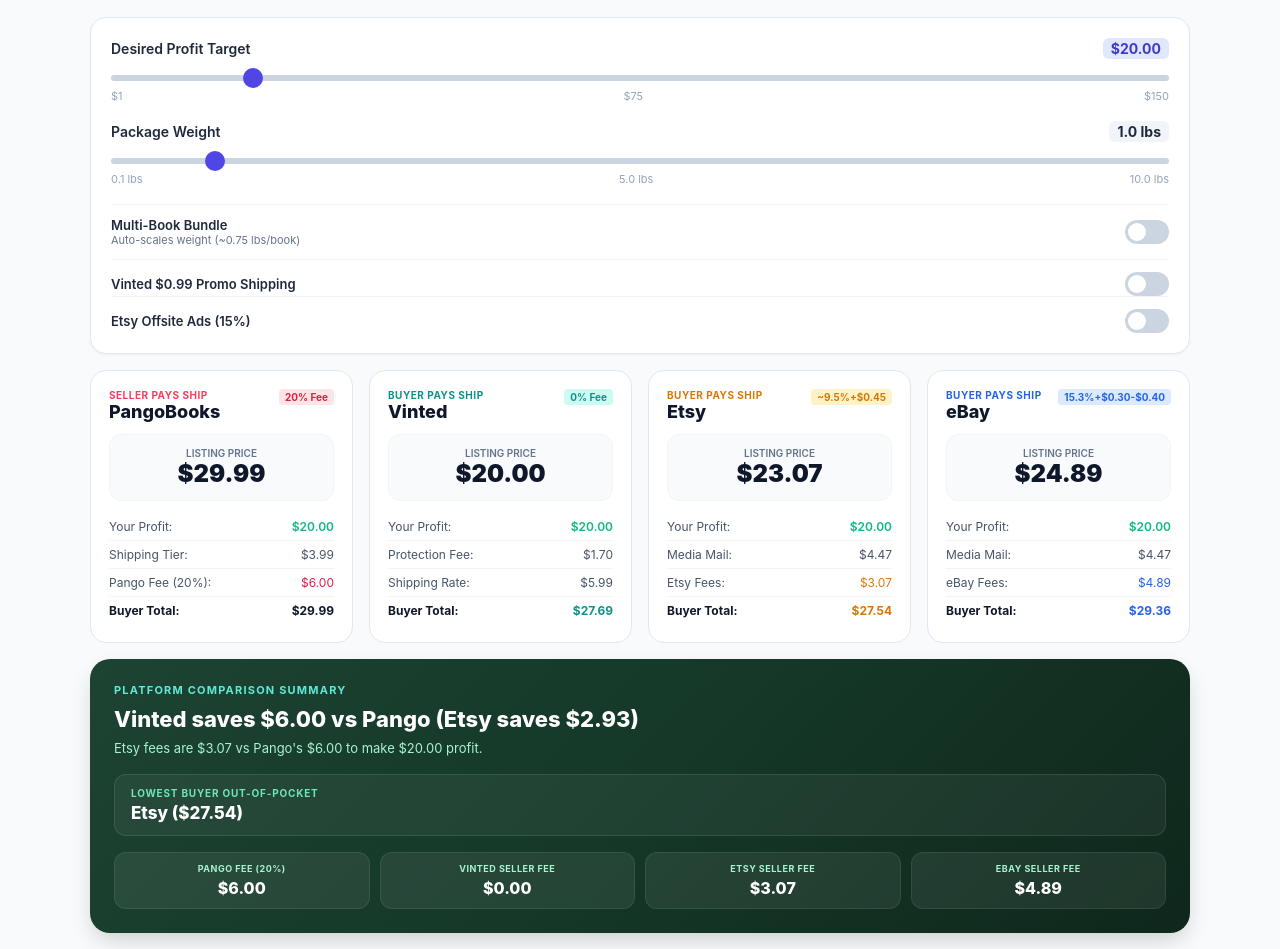
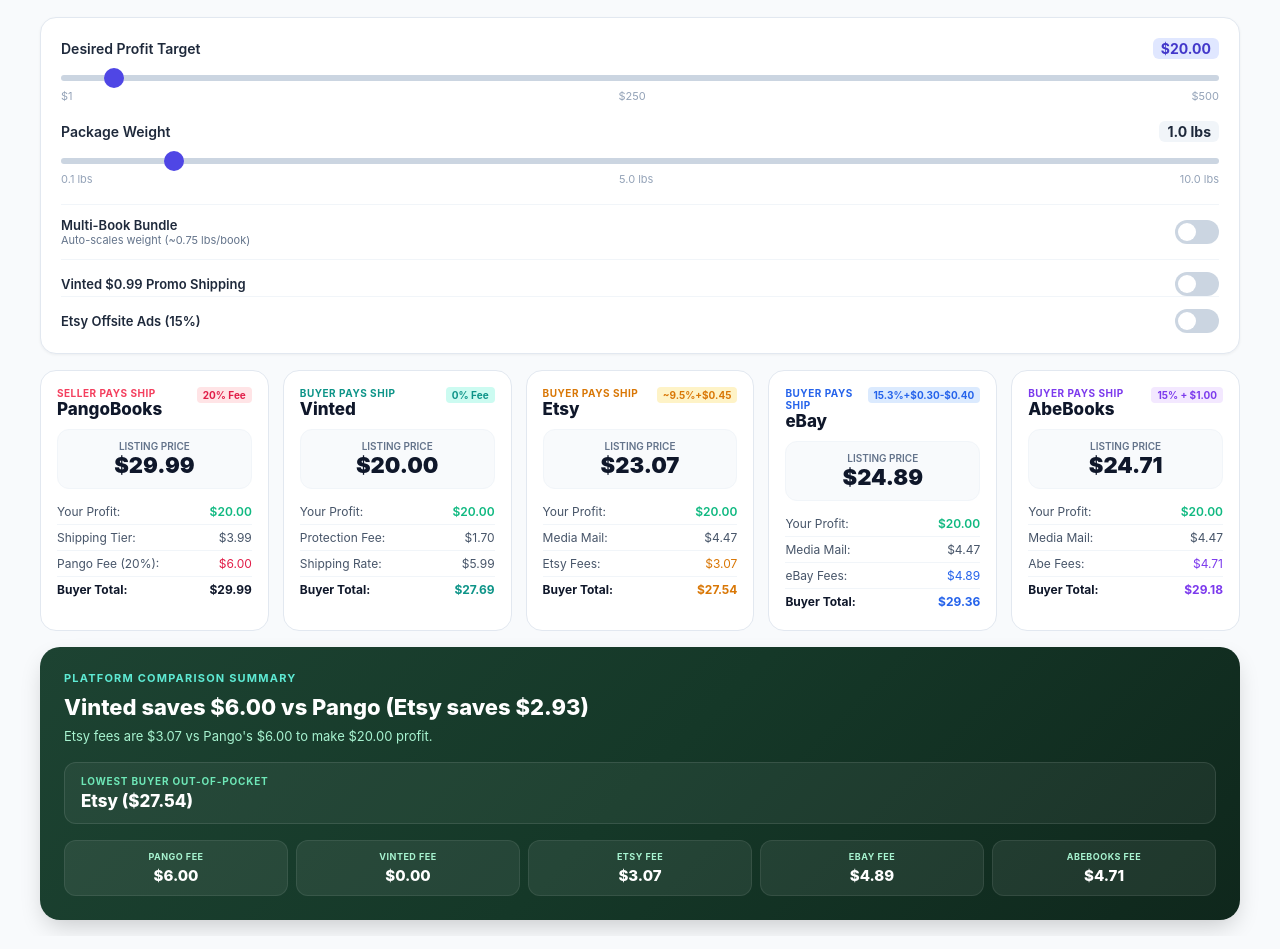
Before and after one commit to rustylgilpin/Book-calculator, a plain HTML site: page index.html in a window 1280 px wide. Shown: the part 68-1017 px from the top of the page. Drawn offline with Linux system fonts and the light colour scheme.

Commit message:
Update index.html

```diff
--- a/index.html
+++ b/index.html
@@ -10,7 +10,7 @@
   <style>
     * { box-sizing: border-box; margin: 0; padding: 0; }
     body { font-family: -apple-system, BlinkMacSystemFont, "Segoe UI", Roboto, Helvetica, Arial, sans-serif; background-color: #f8fafc; color: #1e293b; padding: 16px; }
-    .container { max-width: 1100px; margin: 0 auto; }
+    .container { max-width: 1200px; margin: 0 auto; }
     header { text-align: center; margin-bottom: 20px; }
     h1 { font-size: 24px; font-weight: 800; color: #0f172a; }
     .subtitle { font-size: 13px; color: #64748b; margin-top: 4px; }
@@ -33,26 +33,26 @@
     input:checked + .slider { background-color: #4f46e5; }
     input:checked + .slider:before { transform: translateX(20px); }
 
-    .grid { display: grid; grid-template-columns: repeat(auto-fit, minmax(240px, 1fr)); gap: 16px; margin-bottom: 16px; }
-    .platform-card { background: #fff; border-radius: 16px; padding: 18px; border: 1px solid #e2e8f0; display: flex; flex-direction: column; justify-content: space-between; }
-    .platform-header { display: flex; justify-content: space-between; align-items: flex-start; margin-bottom: 12px; }
+    .grid { display: grid; grid-template-columns: repeat(auto-fit, minmax(210px, 1fr)); gap: 14px; margin-bottom: 16px; }
+    .platform-card { background: #fff; border-radius: 16px; padding: 16px; border: 1px solid #e2e8f0; display: flex; flex-direction: column; justify-content: space-between; }
+    .platform-header { display: flex; justify-content: space-between; align-items: flex-start; margin-bottom: 10px; }
     .tag { font-size: 10px; font-weight: 700; text-transform: uppercase; letter-spacing: 0.5px; }
     .tag-pango { color: #f43f5e; }
     .tag-vinted { color: #0d9488; }
     .tag-etsy { color: #d97706; }
     .tag-ebay { color: #2563eb; }
-    .platform-title { font-size: 18px; font-weight: 800; color: #0f172a; }
+    .tag-abe { color: #7c3aed; }
+    .platform-title { font-size: 17px; font-weight: 800; color: #0f172a; }
 
-    .price-box { background: #f8fafc; border: 1px solid #f1f5f9; border-radius: 12px; padding: 12px; text-align: center; margin: 12px 0; }
+    .price-box { background: #f8fafc; border: 1px solid #f1f5f9; border-radius: 12px; padding: 10px; text-align: center; margin: 10px 0; }
     .price-label { font-size: 10px; color: #64748b; text-transform: uppercase; font-weight: 600; display: block; }
-    .price-val { font-size: 24px; font-weight: 900; color: #0f172a; }
+    .price-val { font-size: 22px; font-weight: 900; color: #0f172a; }
 
     .fee-list { font-size: 12px; color: #475569; }
-    .fee-item { display: flex; justify-content: space-between; padding: 6px 0; border-bottom: 1px solid #f1f5f9; }
+    .fee-item { display: flex; justify-content: space-between; padding: 5px 0; border-bottom: 1px solid #f1f5f9; }
     .fee-item:last-child { border-bottom: none; font-weight: 700; color: #0f172a; }
     .profit-text { color: #10b981; font-weight: 600; }
 
-    /* Styled Green Summary Card */
     .summary-card {
       background: linear-gradient(135deg, #1d4332 0%, #153828 50%, #0f271c 100%);
       color: #ffffff;
@@ -80,7 +80,6 @@
       margin-bottom: 18px;
     }
 
-    /* Inner Stat Cards */
     .summary-inner-box {
       background: rgba(255, 255, 255, 0.05);
       border: 1px solid rgba(255, 255, 255, 0.1);
@@ -102,17 +101,16 @@
       color: #ffffff;
     }
 
-    /* Bottom Fee Grid */
     .summary-fee-grid {
       display: grid;
-      grid-template-columns: repeat(auto-fit, minmax(130px, 1fr));
-      gap: 10px;
+      grid-template-columns: repeat(auto-fit, minmax(110px, 1fr));
+      gap: 8px;
     }
     .summary-fee-card {
       background: rgba(255, 255, 255, 0.07);
       border: 1px solid rgba(255, 255, 255, 0.08);
       border-radius: 12px;
-      padding: 10px 12px;
+      padding: 10px 8px;
       text-align: center;
     }
     .summary-fee-label {
@@ -124,7 +122,7 @@
       margin-bottom: 4px;
     }
     .summary-fee-val {
-      font-size: 16px;
+      font-size: 15px;
       font-weight: 800;
       color: #ffffff;
     }
@@ -140,7 +138,7 @@
   <div class="container">
     <header>
       <h1>Book Listing Price Calculator</h1>
-      <div class="subtitle">PangoBooks vs. Vinted vs. Etsy vs. eBay</div>
+      <div class="subtitle">PangoBooks vs. Vinted vs. Etsy vs. eBay vs. AbeBooks</div>
     </header>
 
     <div class="card">
@@ -149,8 +147,8 @@
           <span id="profitLabel">Desired Profit Target</span>
           <span id="profitDisplay" class="badge">$20.00</span>
         </div>
-        <input type="range" id="profitSlider" min="1" max="150" step="0.5" value="20">
-        <div class="range-labels"><span>$1</span><span>$75</span><span>$150</span></div>
+        <input type="range" id="profitSlider" min="1" max="500" step="1" value="20">
+        <div class="range-labels"><span>$1</span><span>$250</span><span>$500</span></div>
       </div>
 
       <div class="control-group">
@@ -304,9 +302,32 @@
           </div>
         </div>
       </div>
+
+      <!-- AbeBooks -->
+      <div class="platform-card">
+        <div>
+          <div class="platform-header">
+            <div>
+              <div class="tag tag-abe">Buyer Pays Ship</div>
+              <div class="platform-title">AbeBooks</div>
+            </div>
+            <span style="font-size:10px; background:#f3e8ff; color:#7c3aed; padding:2px 6px; border-radius:4px; font-weight:bold;">15% + $1.00</span>
+          </div>
+          <div class="price-box">
+            <span class="price-label">Listing Price</span>
+            <span id="abePrice" class="price-val">$0.00</span>
+          </div>
+          <div class="fee-list">
+            <div class="fee-item"><span>Your Profit:</span><span id="abeProfit" class="profit-text">$0.00</span></div>
+            <div class="fee-item"><span>Media Mail:</span><span id="abeShipping">$0.00</span></div>
+            <div class="fee-item"><span>Abe Fees:</span><span id="abeFee" style="color:#7c3aed">$0.00</span></div>
+            <div class="fee-item"><span>Buyer Total:</span><span id="abeBuyerTotal" style="color:#7c3aed">$0.00</span></div>
+          </div>
+        </div>
+      </div>
     </div>
 
-    <!-- Styled Summary Box matching img_1687 -->
+    <!-- Green Summary Card -->
     <div class="summary-card">
       <div class="summary-header-tag">Platform Comparison Summary</div>
       <div class="summary-title-main" id="bestPlatformTitle">Vinted saves $6.00 vs Pango (Etsy saves $2.93)</div>
@@ -319,20 +340,24 @@
 
       <div class="summary-fee-grid">
         <div class="summary-fee-card">
-          <div class="summary-fee-label">Pango Fee (20%)</div>
+          <div class="summary-fee-label">Pango Fee</div>
           <div class="summary-fee-val" id="sumPangoFee">$6.00</div>
         </div>
         <div class="summary-fee-card">
-          <div class="summary-fee-label">Vinted Seller Fee</div>
+          <div class="summary-fee-label">Vinted Fee</div>
           <div class="summary-fee-val" id="sumVintedFee">$0.00</div>
         </div>
         <div class="summary-fee-card">
-          <div class="summary-fee-label">Etsy Seller Fee</div>
+          <div class="summary-fee-label">Etsy Fee</div>
           <div class="summary-fee-val" id="sumEtsyFee">$3.07</div>
         </div>
         <div class="summary-fee-card">
-          <div class="summary-fee-label">eBay Seller Fee</div>
+          <div class="summary-fee-label">eBay Fee</div>
           <div class="summary-fee-val" id="sumEbayFee">$4.89</div>
+        </div>
+        <div class="summary-fee-card">
+          <div class="summary-fee-label">AbeBooks Fee</div>
+          <div class="summary-fee-val" id="sumAbeFee">$4.53</div>
         </div>
       </div>
     </div>
@@ -387,10 +412,11 @@
     var vintedPrice = document.getElementById('vintedPrice'), vintedProfit = document.getElementById('vintedProfit'), vintedFee = document.getElementById('vintedFee'), vintedShipping = document.getElementById('vintedShipping'), vintedBuyerTotal = document.getElementById('vintedBuyerTotal');
     var etsyPrice = document.getElementById('etsyPrice'), etsyProfit = document.getElementById('etsyProfit'), etsyShipping = document.getElementById('etsyShipping'), etsyFee = document.getElementById('etsyFee'), etsyBuyerTotal = document.getElementById('etsyBuyerTotal');
     var ebayPrice = document.getElementById('ebayPrice'), ebayProfit = document.getElementById('ebayProfit'), ebayShipping = document.getElementById('ebayShipping'), ebayFee = document.getElementById('ebayFee'), ebayBuyerTotal = document.getElementById('ebayBuyerTotal');
+    var abePrice = document.getElementById('abePrice'), abeProfit = document.getElementById('abeProfit'), abeShipping = document.getElementById('abeShipping'), abeFee = document.getElementById('abeFee'), abeBuyerTotal = document.getElementById('abeBuyerTotal');
 
     var bestPlatformTitle = document.getElementById('bestPlatformTitle'), savingsSubtext = document.getElementById('savingsSubtext');
     var lowestBuyerBox = document.getElementById('lowestBuyerBox');
-    var sumPangoFee = document.getElementById('sumPangoFee'), sumVintedFee = document.getElementById('sumVintedFee'), sumEtsyFee = document.getElementById('sumEtsyFee'), sumEbayFee = document.getElementById('sumEbayFee');
+    var sumPangoFee = document.getElementById('sumPangoFee'), sumVintedFee = document.getElementById('sumVintedFee'), sumEtsyFee = document.getElementById('sumEtsyFee'), sumEbayFee = document.getElementById('sumEbayFee'), sumAbeFee = document.getElementById('sumAbeFee');
 
     function calculate() {
       var totalTargetProfit = (isBundle && profitMode === 'perBook') ? desiredProfitUnit * numBooks : desiredProfitUnit;
@@ -425,6 +451,13 @@
       var ebayTotalFees = ebayFixedFee + (0.153 * (ebayListingPrice + ebayShipCost));
       var ebayBuyerOut = ebayListingPrice + ebayShipCost;
 
+      // AbeBooks (15% on first $500, + $1.00 per item fee)
+      var abeShipCost = getUspsMediaMailCost(activeWeight);
+      var abeItemFee = isBundle ? numBooks * 1.00 : 1.00;
+      var abeListingPrice = totalTargetProfit <= 500 ? (totalTargetProfit + abeItemFee) / 0.85 : ((totalTargetProfit + abeItemFee - 25) / 0.90);
+      var abeTotalFees = abeItemFee + (abeListingPrice <= 500 ? (abeListingPrice * 0.15) : (75 + (abeListingPrice - 500) * 0.10));
+      var abeBuyerOut = abeListingPrice + abeShipCost;
+
       pangoPrice.innerText = '$' + pangoListingPrice.toFixed(2);
       pangoProfit.innerText = '$' + totalTargetProfit.toFixed(2);
       pangoShipping.innerText = '$' + pangoShipCost.toFixed(2);
@@ -449,29 +482,35 @@
       ebayFee.innerText = '$' + ebayTotalFees.toFixed(2);
       ebayBuyerTotal.innerText = '$' + ebayBuyerOut.toFixed(2);
 
-      // Fee calculations
+      abePrice.innerText = '$' + abeListingPrice.toFixed(2);
+      abeProfit.innerText = '$' + totalTargetProfit.toFixed(2);
+      abeShipping.innerText = '$' + abeShipCost.toFixed(2);
+      abeFee.innerText = '$' + abeTotalFees.toFixed(2);
+      abeBuyerTotal.innerText = '$' + abeBuyerOut.toFixed(2);
+
+      // Calculations
       var etsySavingsVsPango = pangoPlatformFee - etsyTotalFees;
-      var ebaySavingsVsPango = pangoPlatformFee - ebayTotalFees;
 
-      // Update Summary Header & Subtext
       bestPlatformTitle.innerText = 'Vinted saves $' + pangoPlatformFee.toFixed(2) + ' vs Pango (Etsy saves $' + etsySavingsVsPango.toFixed(2) + ')';
       savingsSubtext.innerText = 'Etsy fees are $' + etsyTotalFees.toFixed(2) + ' vs Pango\'s $' + pangoPlatformFee.toFixed(2) + ' to make $' + totalTargetProfit.toFixed(2) + ' profit.';
 
-      // Determine Lowest Buyer Out-of-Pocket
+      // Lowest Buyer Out-of-Pocket
       var buyerTotals = [
         { name: 'Vinted', val: vintedBuyerOut },
         { name: 'Etsy', val: etsyBuyerOut },
         { name: 'eBay', val: ebayBuyerOut },
+        { name: 'AbeBooks', val: abeBuyerOut },
         { name: 'Pango', val: pangoListingPrice }
       ];
       buyerTotals.sort(function(a, b) { return a.val - b.val; });
       lowestBuyerBox.innerText = buyerTotals[0].name + ' ($' + buyerTotals[0].val.toFixed(2) + ')';
 
-      // Update Summary Fee Grid
+      // Summary Fee Grid
       sumPangoFee.innerText = '$' + pangoPlatformFee.toFixed(2);
       sumVintedFee.innerText = '$0.00';
       sumEtsyFee.innerText = '$' + etsyTotalFees.toFixed(2);
       sumEbayFee.innerText = '$' + ebayTotalFees.toFixed(2);
+      sumAbeFee.innerText = '$' + abeTotalFees.toFixed(2);
     }
 
     profitSlider.addEventListener('input', function(e) { desiredProfitUnit = parseFloat(e.target.value); profitDisplay.innerText = '$' + desiredProfitUnit.toFixed(2); calculate(); });
```
